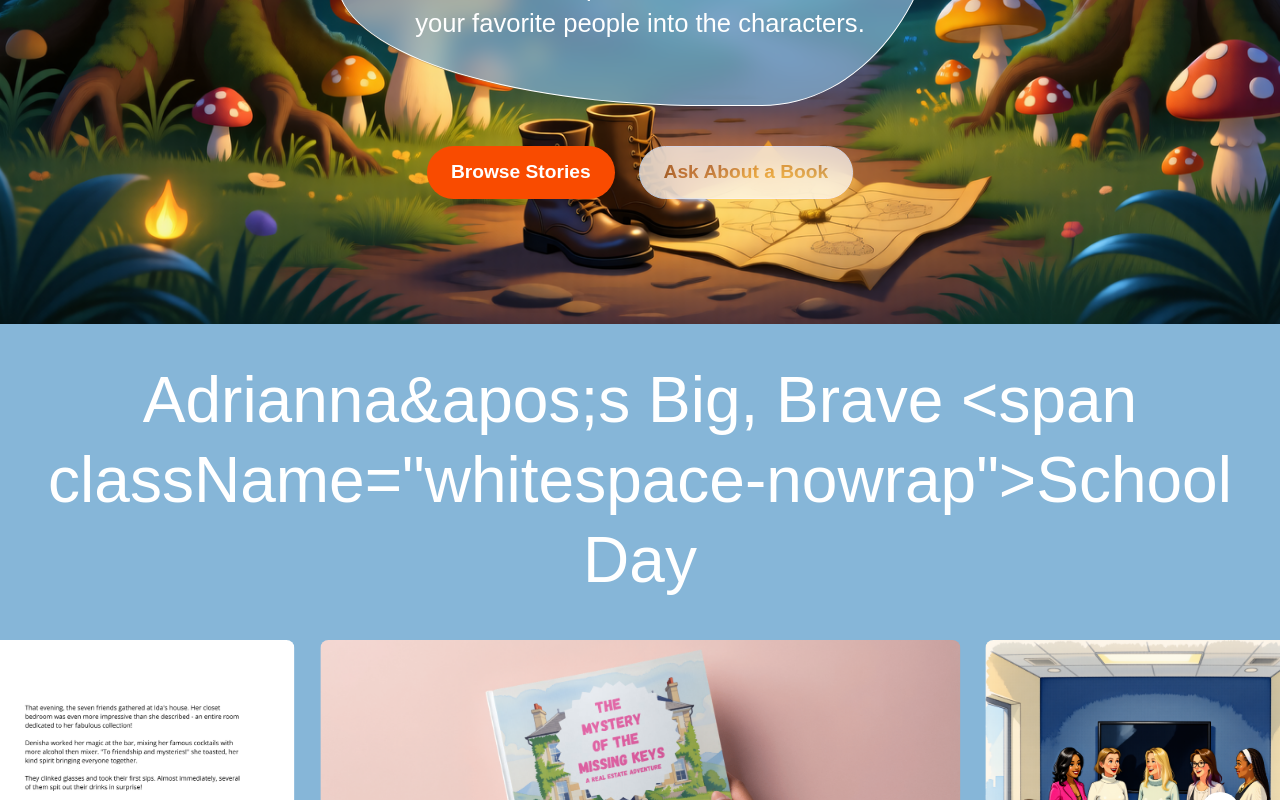
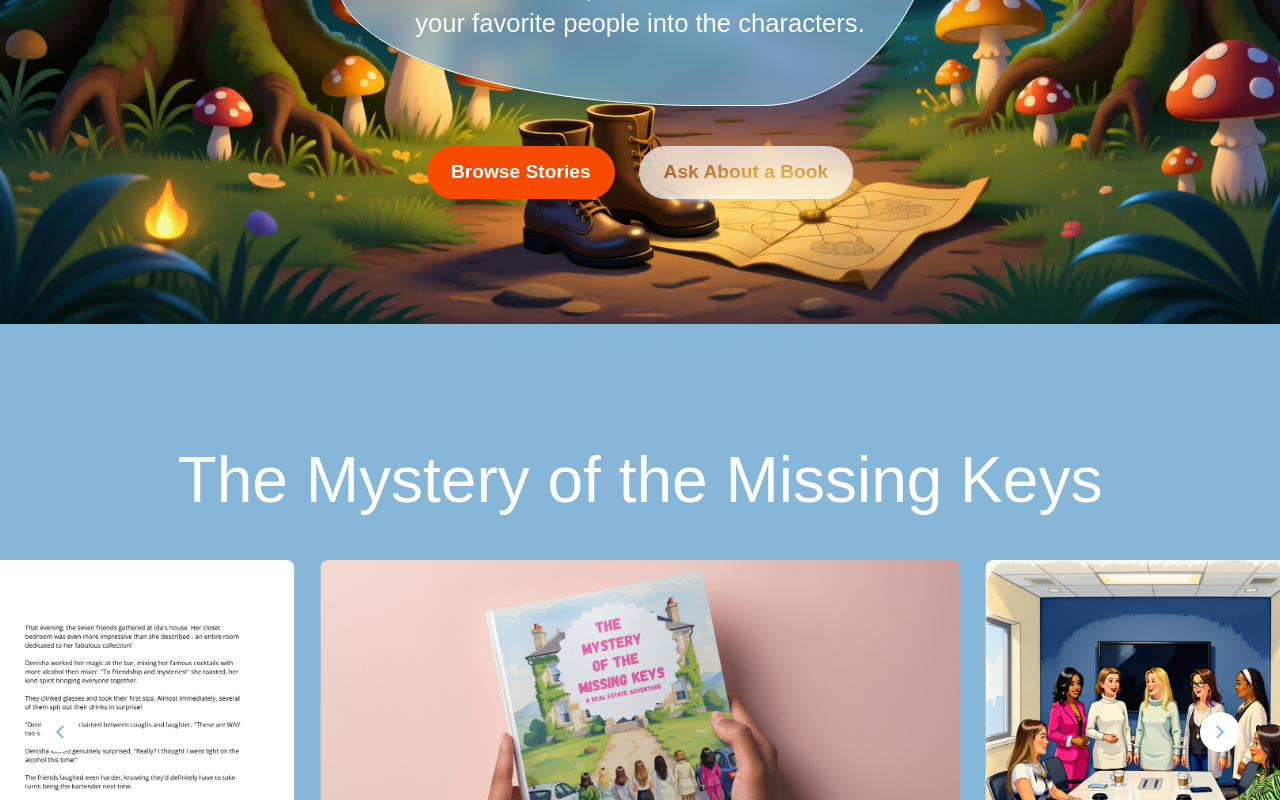
Before and after one commit to pixelkeepsakes/pixelkeepsakes-frontend, a Next.js app: page / in a window 1280 px wide. Shown: the part 476-1276 px from the top of the page. Built offline with nearby package versions, Linux system fonts and the light colour scheme; a web font is replaced by a local one.

Commit message:
fixed title of erin's slider

```diff
--- a/src/components/sections/MysteryMissingKeys.tsx
+++ b/src/components/sections/MysteryMissingKeys.tsx
@@ -1,6 +1,6 @@
 import ImageCarousel from '../ImageCarousel';
 
-const title = 'Adrianna&apos;s Big, Brave <span className="whitespace-nowrap">School Day';
+const title = 'The Mystery of the Missing Keys';
 
 const slides = [
   { image: '/MysteryOfMissingKey/MMKPhotoCover.png', label: 'Front Cover', alt: 'Front Cover' },
```
